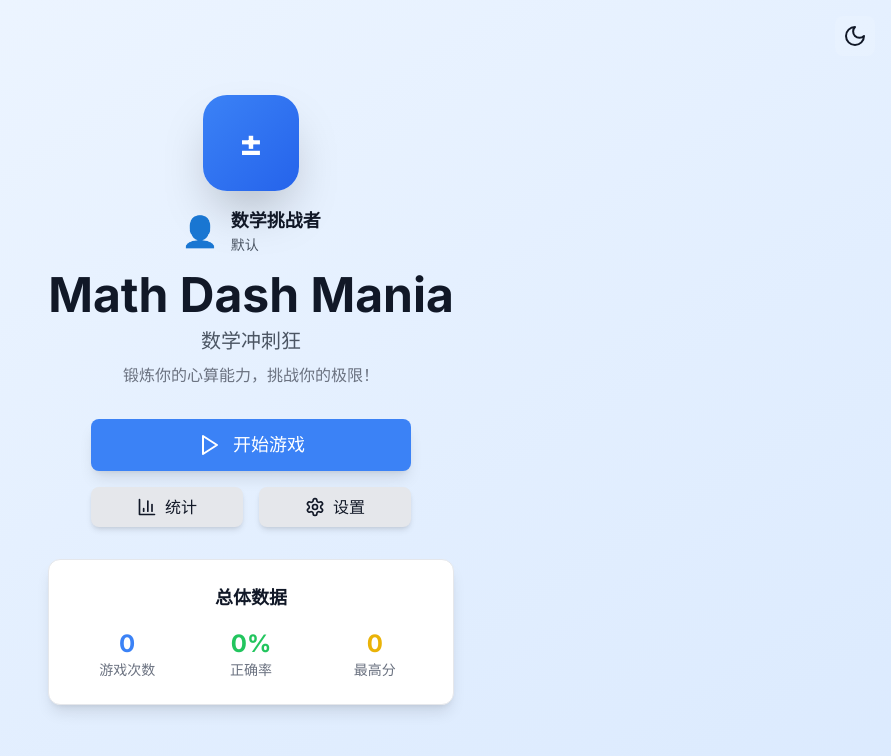
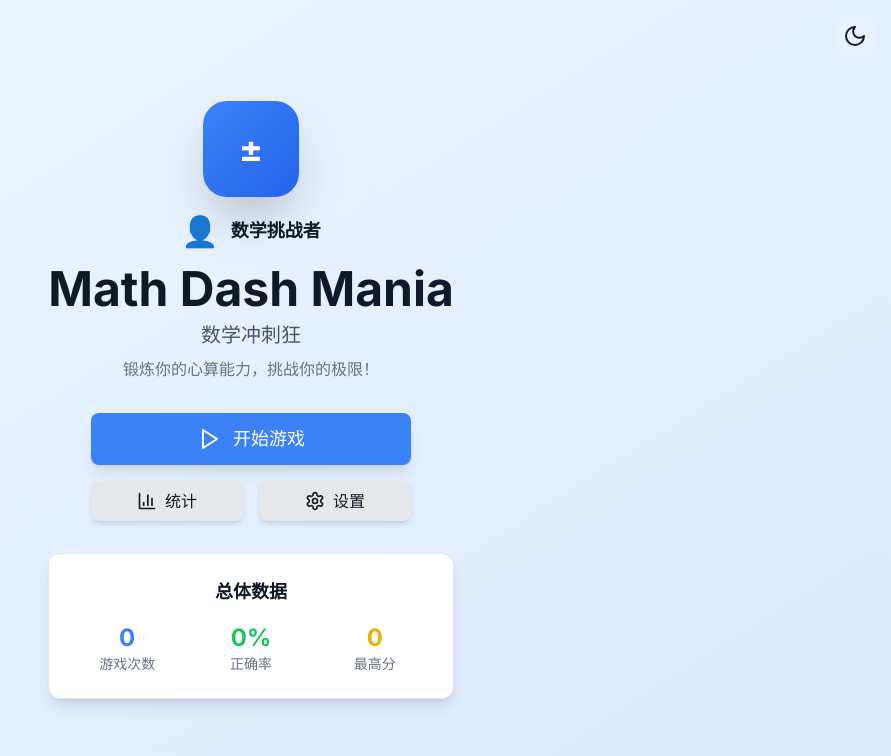
Before and after one commit to William-Sang/math-dash, a React (Vite) app: page /#/ in a window 1280 px wide. Shown: the top 756 px of the page, without its empty margins (389-1280 px from the left). Built offline with nearby package versions, Linux system fonts and the light colour scheme.

Commit message:
fix(HomePage): 移除头像名称显示

```diff
--- a/src/components/pages/HomePage.tsx
+++ b/src/components/pages/HomePage.tsx
@@ -71,9 +71,6 @@ export default function HomePage() {
               <div className="text-left">
                 <div className="text-lg font-semibold text-gray-900 dark:text-white">
                   {currentTitle.name !== '无称号' ? currentTitle.name : '数学挑战者'}
-                </div>
-                <div className="text-sm text-gray-600 dark:text-gray-400">
-                  {currentAvatar.name}
                 </div>
               </div>
             </div>
```
